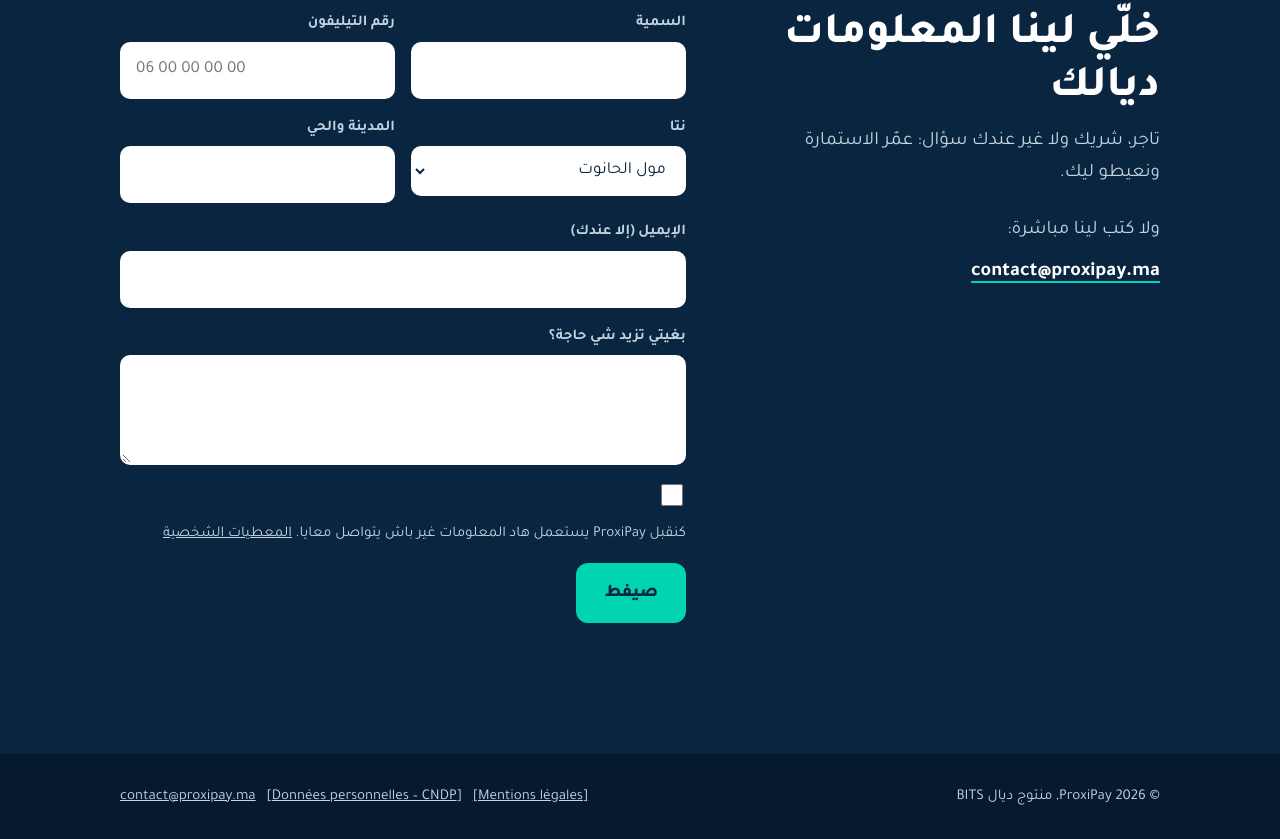
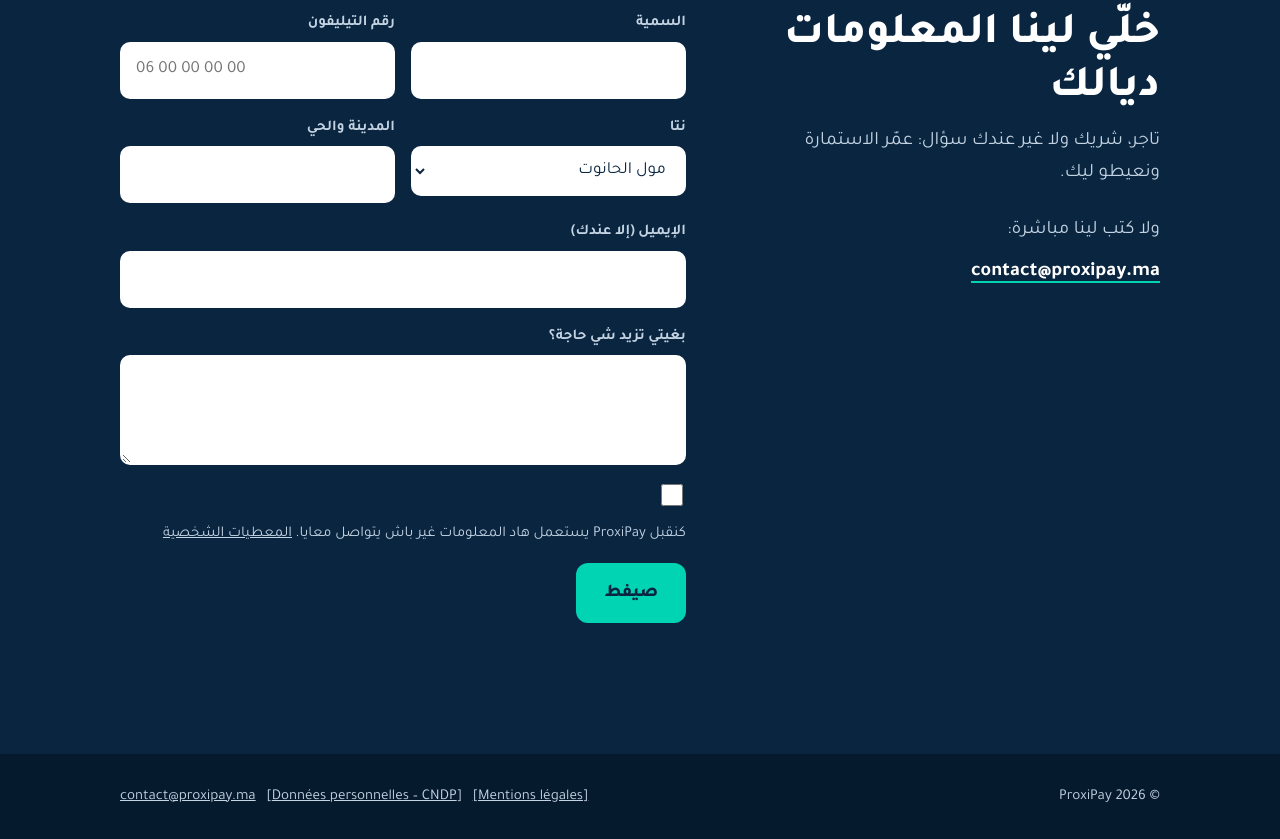
Before and after one commit to MahjoubMaka/proxipay-site, a plain HTML site: page index.html in a window 1280 px wide. Shown: the part 3453-4292 px from the top of the page. Drawn offline with Linux system fonts and the light colour scheme.

Commit message:
Add files via upload

```diff
--- a/index.html
+++ b/index.html
@@ -284,7 +284,7 @@ footer a{color:var(--on-dark)}
 
 <footer>
 <div class="wrap">
-<span>© <span id="year">2026</span> ProxiPay, <span class="ar">منتوج ديال</span><span class="fr">une solution de</span> BITS</span>
+<span>© <span id="year">2026</span> ProxiPay</span>
 <span><a href="#">[Mentions légales]</a> &nbsp; <a href="#">[Données personnelles – CNDP]</a> &nbsp; <a href="mailto:contact@proxipay.ma">contact@proxipay.ma</a></span>
 </div>
 </footer>
```
